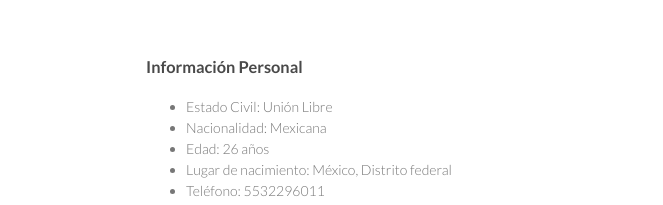
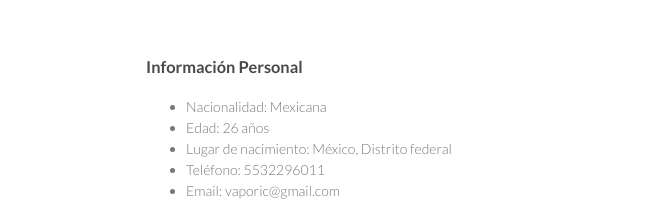
Before and after one commit to vaporic/vaporic.github.io, a plain HTML site: page index.html in a window 1280 px wide. Shown: the top 205 px of the page, 424-1087 px from the left. Drawn offline with Linux system fonts and the light colour scheme.

```diff
--- a/index.html
+++ b/index.html
@@ -36,7 +36,6 @@
                     <a id="información-personal" class="anchor" href="#informaci%C3%B3n-personal" aria-hidden="true"><span class="octicon octicon-link"></span></a>Información Personal</h3>
 
 <ul>
-<li>Estado Civil: Unión Libre</li>
 <li>Nacionalidad: Mexicana</li>
 <li>Edad: 26 años</li>
 <li>Lugar de nacimiento: México, Distrito federal</li>
```
